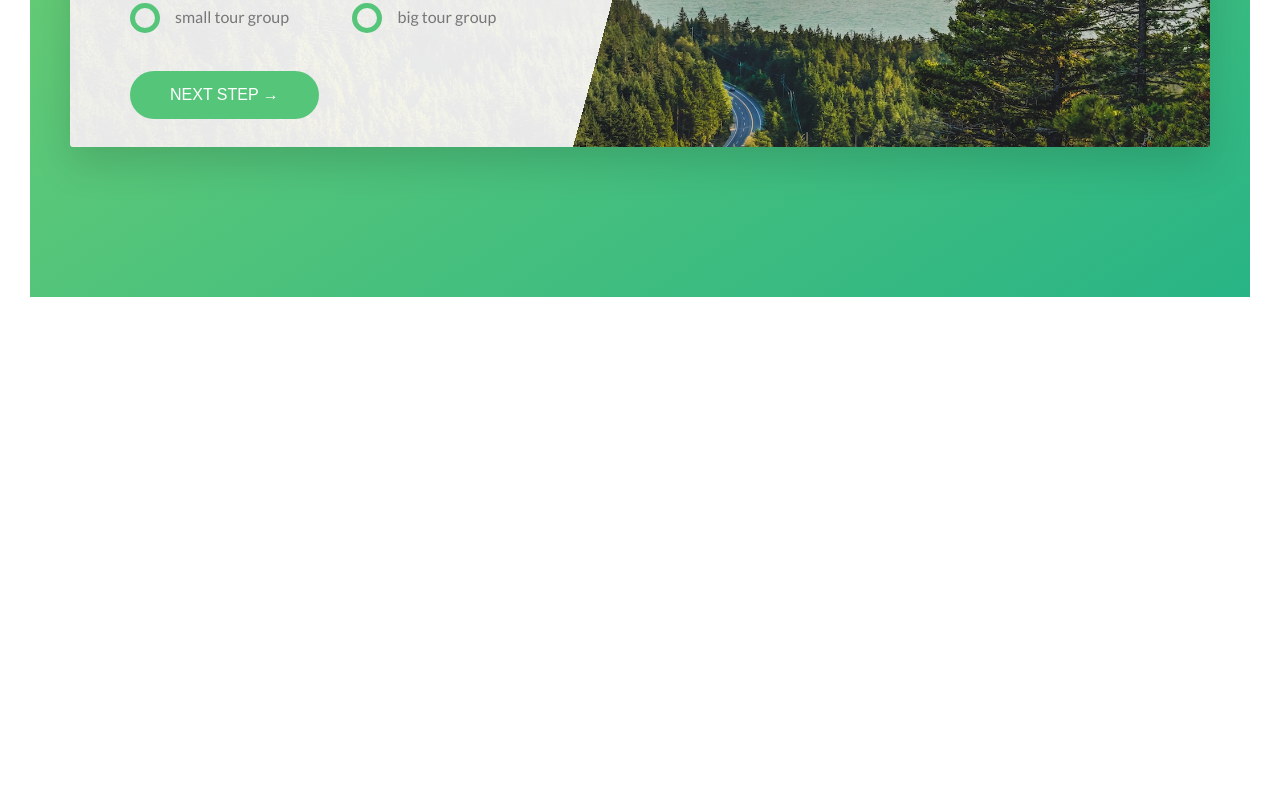
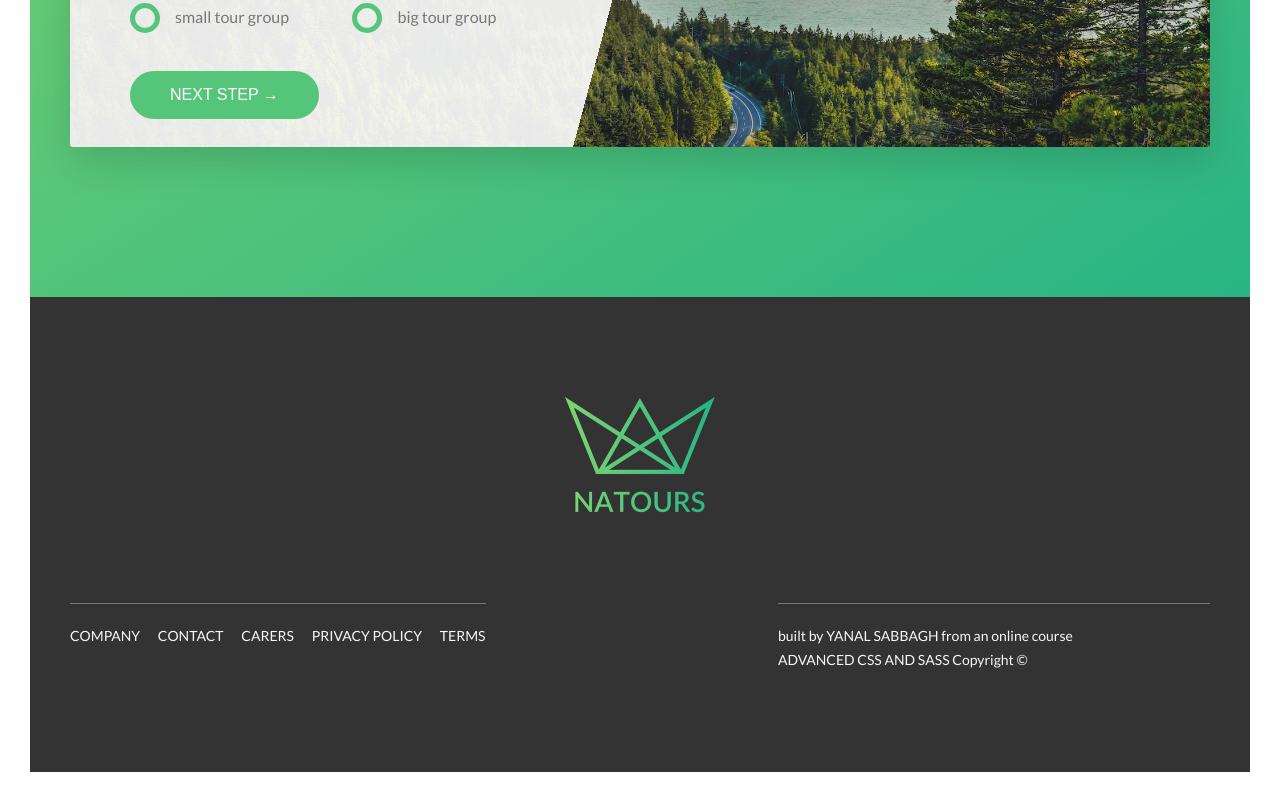
Before and after one commit to Yanal-Sabbagh07/Natours, a website: page index.html in a window 1280 px wide. Shown: the part 4992-5794 px from the top of the page. Before the commit the page ends 5319 px from the top, so only its background shows below. Drawn offline with Linux system fonts and the light colour scheme.

Commit message:
footer section

```diff
--- a/index.html
+++ b/index.html
@@ -426,6 +426,49 @@
 		</main>
 
 
+		<footer class="footer">
+
+			<div class="footer__logo-box">
+
+				<img src="img/logo-green-2x.png" class="footer__logo">
+
+			</div>
+
+			<div class="row">
+
+				<div class="col-1-of-2">
+
+					<div class="footer__navigation">
+
+						<ul class="footer__list">
+
+							<li class="footer__item"><a href="#" class="footer__link">Company</a></li>
+							<li class="footer__item"><a href="#" class="footer__link">Contact</a></li>
+							<li class="footer__item"><a href="#" class="footer__link">Carers</a></li>
+							<li class="footer__item"><a href="#" class="footer__link">Privacy Policy</a></li>
+							<li class="footer__item"><a href="#" class="footer__link">Terms</a></li>
+
+
+						</ul>
+
+					</div>
+
+				</div>
+
+
+				<div class="col-1-of-2">
+
+					<p class="footer__copyright">
+						built by <a href="#" class="footer__link">Yanal Sabbagh</a> from an online course <a href="#" class="footer__link">Advanced css and Sass</a> Copyright &copy;
+					</p>
+
+				</div>
+
+			</div>
+
+		</footer>
+
+
 
 
 
--- a/sass/abstracts/_variables.scss
+++ b/sass/abstracts/_variables.scss
@@ -11,9 +11,14 @@ $color-tertiary-dark: #5643fa;
 
 
 $color-gray-dark: #777;
+$color-gray-dark-2:#999;
+$color-gray-dark-3:#333;
+$color-gray-light-1:#f7f7f7;
+
 $color-white: #fff;
 $color-black: #000;
-$color-gray-light-1: #f7f7f7;
+
+
 
 
 // GRID
--- /dev/null
+++ b/sass/layout/_footer.scss
@@ -0,0 +1,62 @@
+.footer {
+	background-color: $color-gray-dark-3 ;
+	padding: 10rem 0 ;
+	font-size: 1.4rem;
+	color:$color-gray-light-1;
+
+	&__logo-box {
+		text-align: center;
+		margin-bottom: 8rem;
+
+	}
+
+	&__logo{
+		width: 15rem;
+		height: auto;
+
+
+	}
+
+	&__navigation {
+		border-top: 1px solid $color-gray-dark;
+		padding-top: 2rem;
+		display: inline-block;
+	}
+
+	&__list {
+		list-style: none;
+	}
+
+	&__item {
+		display: inline-block;
+		&:not(:last-child){
+			margin-right: 1.5rem;
+		}
+	}
+
+	&__link {
+		&:link,
+		&:visited {
+			color:$color-gray-light-1;
+			text-decoration: none;
+			text-transform: uppercase;
+			display: inline-block;
+			transition: all .3s;
+			background-color: $color-gray-dark-3;
+		}
+
+		&:hover,
+		&:active {
+			color: $color-primary;
+			box-shadow: 0 1rem 2rem rgba($color-black, .4);
+			transform: rotate(5deg) scale(1.3);
+		}
+	}
+
+	&__copyright {
+		border-top: 1px solid $color-gray-dark;
+		padding-top: 2rem;
+		width: 80%;
+		float: right;
+	}
+}
--- a/sass/main.scss
+++ b/sass/main.scss
@@ -18,7 +18,8 @@
 
 
 @import "layout/grid";
+@import "layout/header";
+@import "layout/footer";
 
-@import "layout/header";
 
 @import "pages/home";
```
Also changed, not shown: css/style.css.
